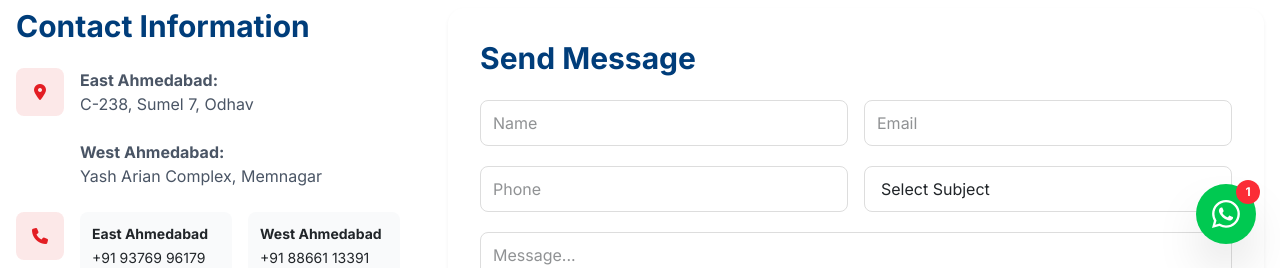
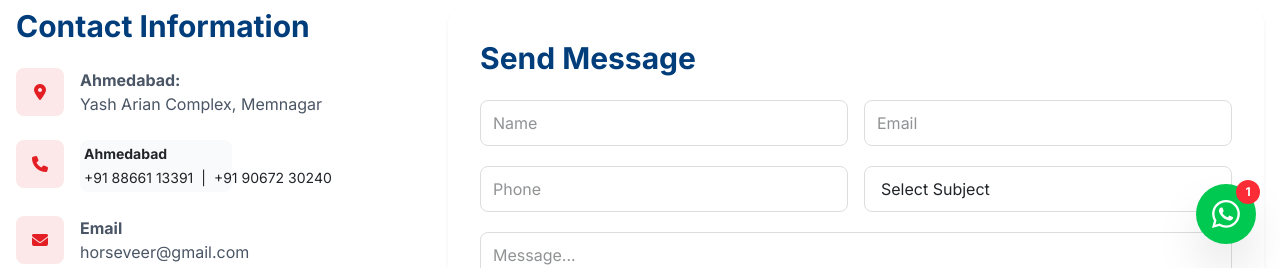
Before and after one commit to Nirav0712/veerrealestate, a Next.js app: page /contact in a window 1280 px wide. Shown: the part 532-800 px from the top of the page. Built offline with nearby package versions, Linux system fonts and the light colour scheme.

Commit message:
Updated footer and latest changes

```diff
--- a/app/contact/page.tsx
+++ b/app/contact/page.tsx
@@ -97,10 +97,10 @@ export default function ContactPage() {
                                         <i className="fas fa-map-marker-alt text-primary"></i>
                                     </div>
                                     <div className="text-sm sm:text-base text-gray-600">
-                                        <b>East Ahmedabad:</b><br />
-                                        C-238, Sumel 7, Odhav<br /><br />
+                                        {/* <b>East Ahmedabad:</b><br />
+                                        C-238, Sumel 7, Odhav<br /><br /> */}
 
-                                        <b>West Ahmedabad:</b><br />
+                                        <b>Ahmedabad:</b><br />
                                         Yash Arian Complex, Memnagar
                                     </div>
                                 </div>
@@ -116,20 +116,33 @@ export default function ContactPage() {
 
                                         <div className="grid grid-cols-1 sm:grid-cols-2 gap-4">
 
-                                            <div className="bg-gray-50 p-3 rounded-lg text-sm">
+                                            {/* <div className="bg-gray-50 p-3 rounded-lg text-sm">
                                                 <b>East Ahmedabad</b>
                                                 <div className="mt-1 flex flex-col">
                                                     <a href="tel:+919376996179">+91 93769 96179</a>
                                                     <a href="tel:+919727027052">+91 97270 27052</a>
                                                 </div>
-                                            </div>
+                                            </div> */}
 
-                                            <div className="bg-gray-50 p-3 rounded-lg text-sm">
-                                                <b>West Ahmedabad</b>
-                                                <div className="mt-1 flex flex-col">
-                                                    <a href="tel:+918866113391">+91 88661 13391</a>
-                                                    <a href="tel:+919067230240">+91 90672 30240</a>
-                                                </div>
+                                            <div className="bg-gray-50 p-1 rounded-lg text-sm">
+                                                <b>Ahmedabad</b>
+                                              <div className="mt-1 flex items-center whitespace-nowrap text-sm">
+    <a
+        href="tel:+918866113391"
+        className="hover:text-primary"
+    >
+        +91 88661 13391
+    </a>
+
+    <span className="mx-2">|</span>
+
+    <a
+        href="tel:+919067230240"
+        className="hover:text-primary"
+    >
+        +91 90672 30240
+    </a>
+</div>
                                             </div>
 
                                         </div>
```
